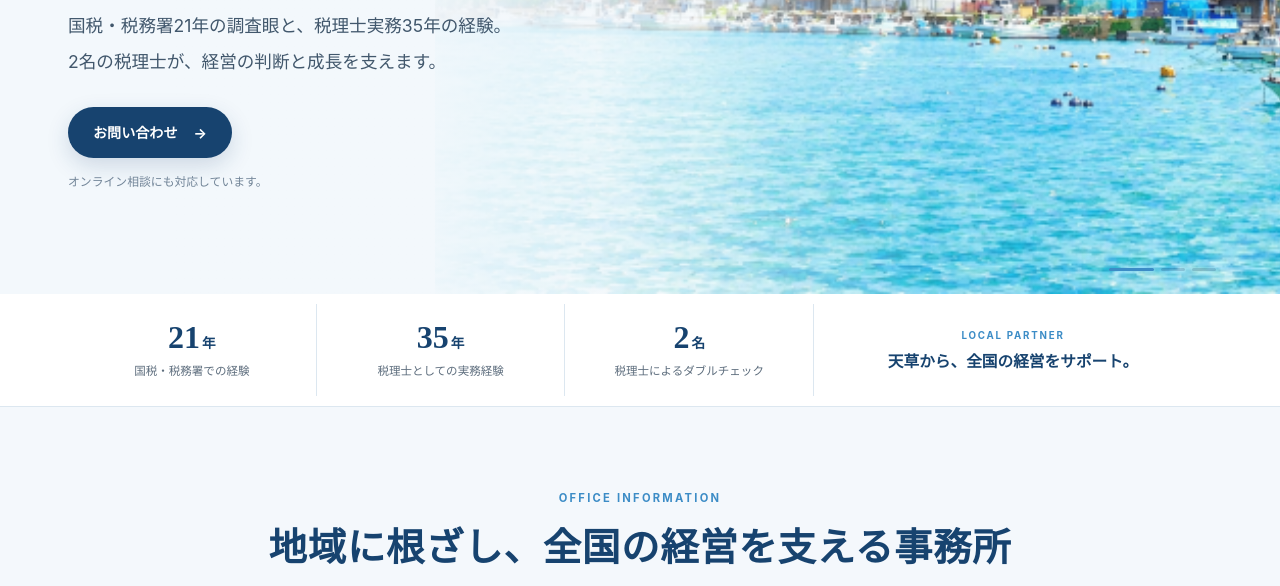
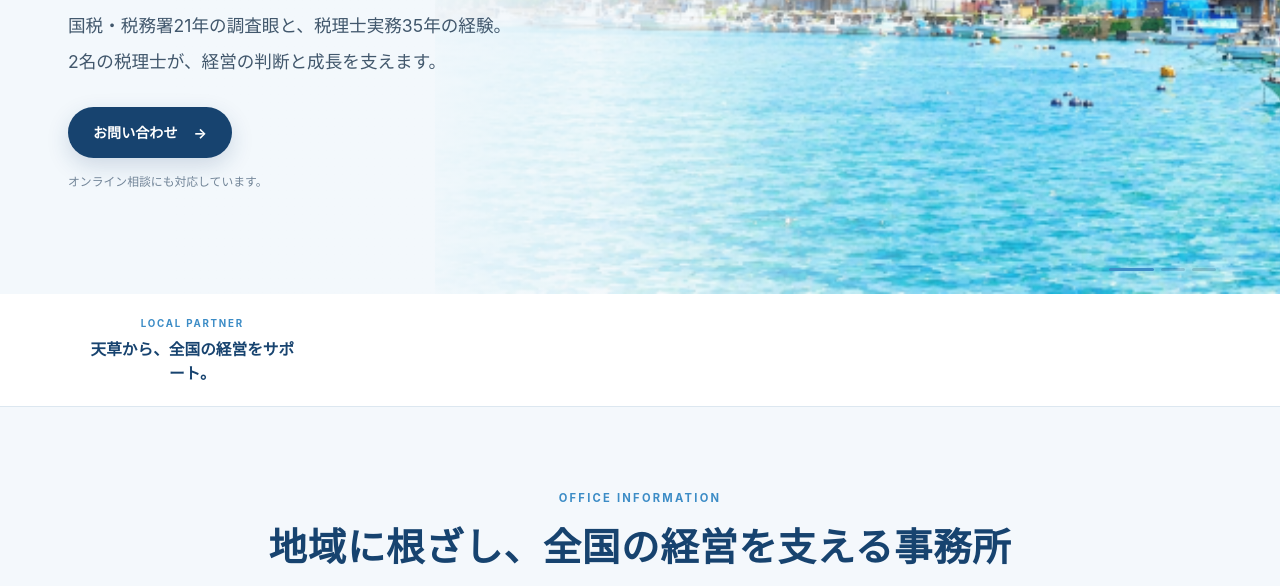
Before and after one commit to terazawazeirishi-blip/terazawazeirishi, a plain HTML site: page index.html in a window 1280 px wide. Shown: the part 478-1064 px from the top of the page. Drawn offline with Linux system fonts and the light colour scheme.

Commit message:
Update index.html (via Pages CMS)

```diff
--- a/index.html
+++ b/index.html
@@ -114,9 +114,7 @@
 
     <section class="proof-strip" aria-label="事務所の特徴">
       <div class="container proof-grid">
-        <div class="proof-item"><strong>21<span>年</span></strong><small>国税・税務署での経験</small></div>
-        <div class="proof-item"><strong>35<span>年</span></strong><small>税理士としての実務経験</small></div>
-        <div class="proof-item"><strong>2<span>名</span></strong><small>税理士によるダブルチェック</small></div>
+
         <div class="proof-message"><span>LOCAL PARTNER</span><strong>天草から、全国の経営をサポート。</strong></div>
       </div>
     </section>
```
